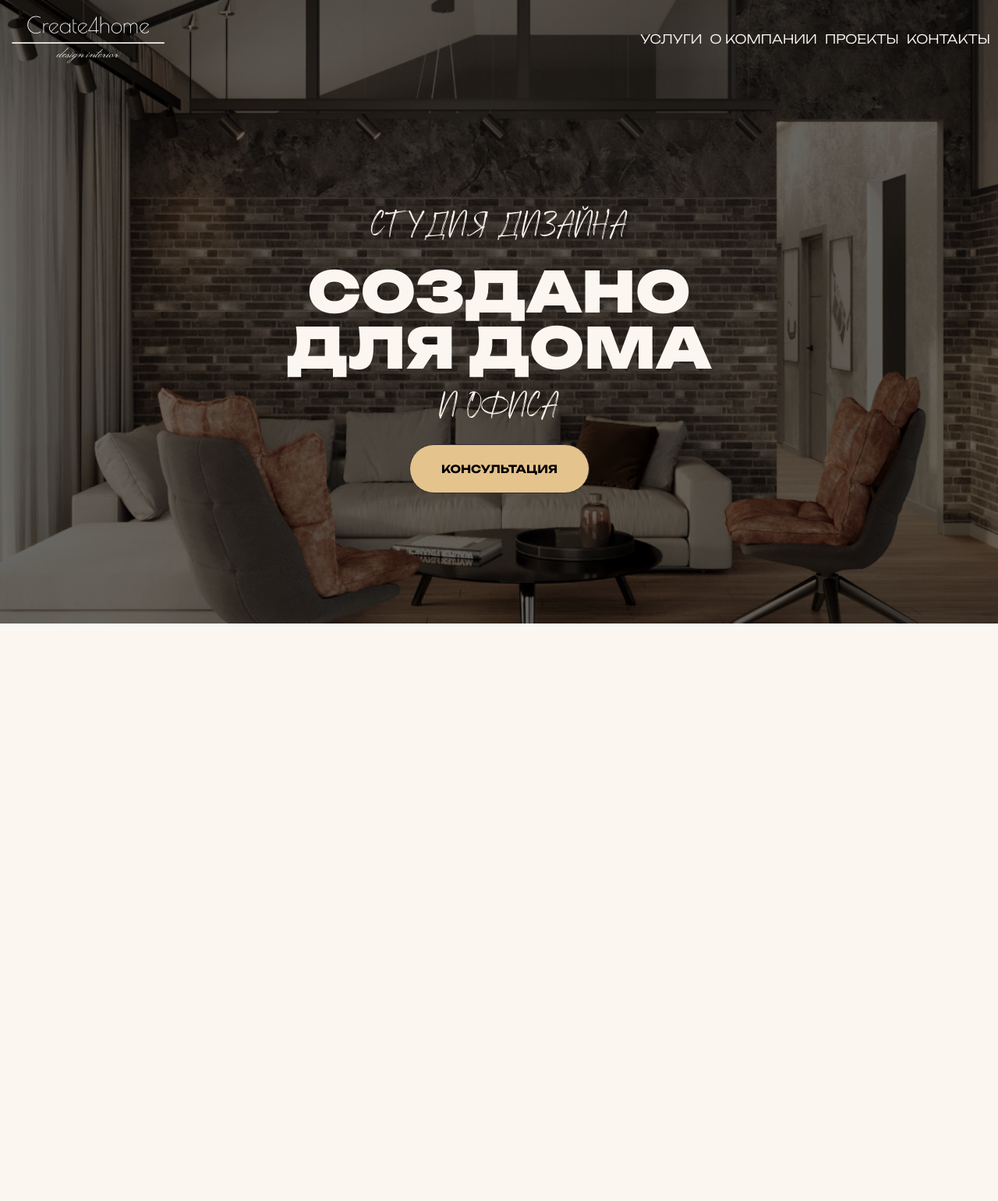
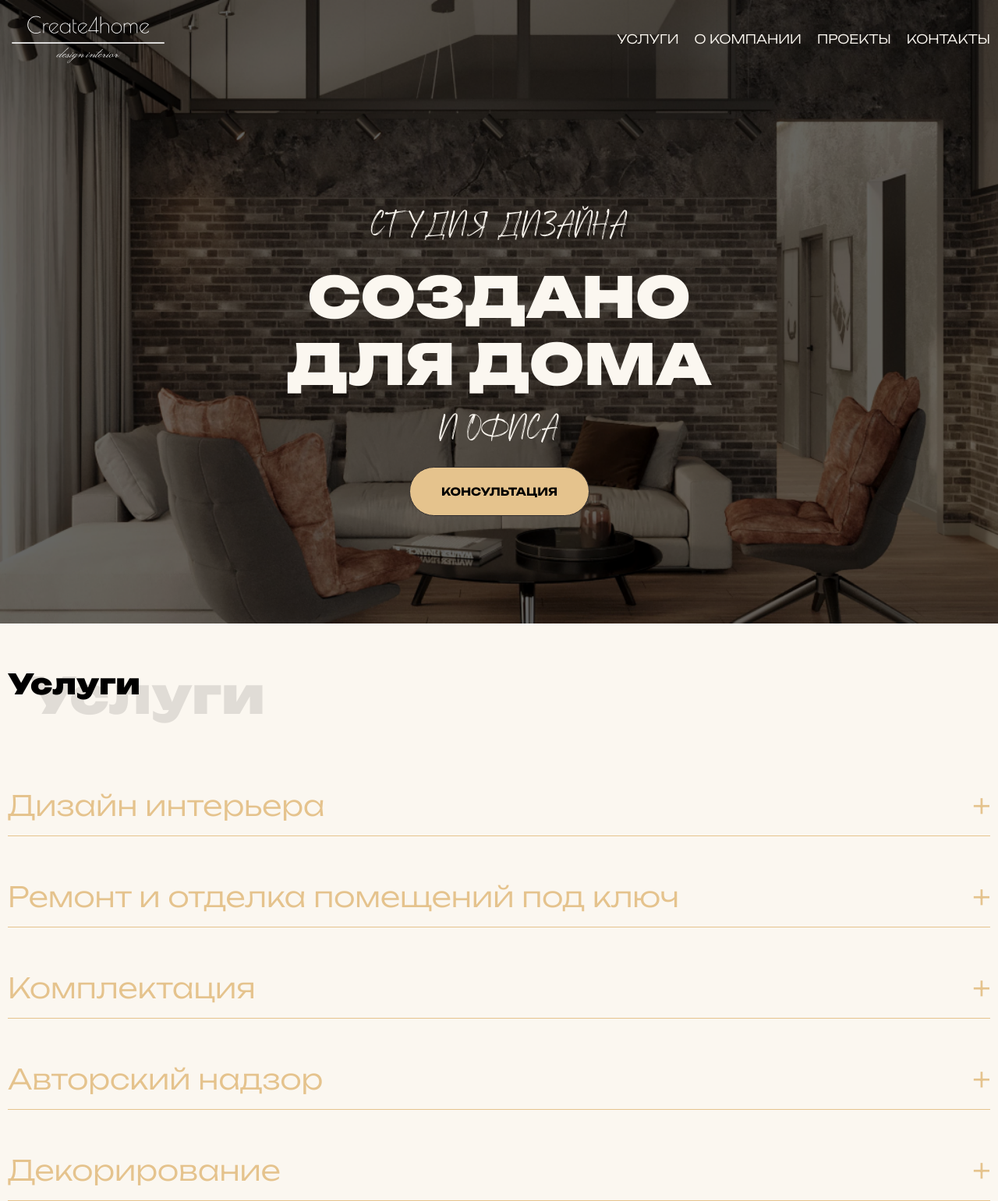
Before and after one commit to FoxWithMatches/create4home, a plain HTML site: page index.html in a window 1280 px wide. Shown: the whole page at 78% size. Before the commit the page ends 800 px from the top, so only its background shows below. Drawn offline with Linux system fonts and the light colour scheme; files whose address does not match are found by name.

Commit message:
services item

```diff
--- a/index.html
+++ b/index.html
@@ -13,7 +13,6 @@
 
     <!--Header-->
     <div class="page_intro">
-        <!-- <img src="./img/intro.png" alt="background"> -->
         <div class="container">
             <div class="header">
                 <img src="./img/logo.png" alt="logo" class="logo">
@@ -24,19 +23,50 @@
                     <nav class="nav-item">Контакты</nav>
                 </div>
             </div>
+
+      <!--Intro-->
             <div class="intro">
-                <h2 class="h2">студия дизайна</h2>
-                <h1 class="h1">Создано для дома</h1>
-                <h2 class="h2 h2_down">и офиса</h2>
+                <h2 class="name-h2">студия дизайна</h2>
+                <h1 class="name">Создано для дома</h1>
+                <h2 class="name-h2 h2_down">и офиса</h2>
                 <div class="btn_position">
                     <button class="btn">консультация</button>
                 </div>
-
+        </div>
         </div>
     </div>
+
+    <!--Services-->
+    <div class="container">
+        <div class="headline">
+            <h2 class="h2">Услуги</h2>
+            <h1 class="h1">Услуги</h1>
+        </div>
+
+        <div class="services">
+            <div class="services_item">
+                <p>Дизайн интерьера</p>
+                <p>+</p>
+            </div>
+            <div class="services_item">
+                <p>Ремонт и отделка помещений под ключ </p>
+                <p>+</p>
+            </div>
+            <div class="services_item">
+                <p>Комплектация</p>
+                <p>+</p>
+            </div>
+            <div class="services_item">
+                <p>Авторский надзор</p>
+                <p>+</p>
+            </div>
+            <div class="services_item">
+                <p>Декорирование</p>
+                <p>+</p>
+            </div>
+        </div>
     </div>
-    <!--Intro-->
-    <!--Services-->
+
     <!--About-->
     <!--Projects-->
     <!--Contacts-->
--- a/style.css
+++ b/style.css
@@ -73,6 +73,8 @@ body {
     font-family: 'Unbounded-Light', sans-serif;
 }
 
+/* Header */
+
 .header {
     display: flex;
     justify-content: space-between;
@@ -86,13 +88,41 @@ body {
 }
 
 .nav-item {
+    position: relative;
     text-transform: uppercase;
-    padding-left: 10px;
+    padding-left: 20px;
+}
+
+.nav-item::after {
+    content: "";
+    display: block;
+    position: absolute;
+    right: 0;
+    bottom: -5px;
+    width: 0;
+    height: 2px;
+    background-color: #FBF7F0;
+    transition: width 0.5s;
+    opacity: 0.7;
+}
+
+.nav-item:hover::after {
+    content: "";
+    width: 100%;
+    display: block;
+    position: absolute;
+    left: 0;
+    bottom: -5px;
+    height: 2px;
+    background-color: #FBF7F0;
+    transition: width 0.5s;
 }
 
 .nav-item:first-child {
     padding-left: none;
 }
+
+/* Intro */
 
 .intro {
     text-align: center;
@@ -103,19 +133,19 @@ body {
     margin-top: 170px;
 }
 
-.h2 {
+.name-h2 {
     font-family: 'StandingFlowerScriptPersonal-L31Y3';
     font-size: 48px;
     text-transform: uppercase;
     margin: 0;
 }
 
-.h1 {
+.name {
     font-family: 'Unbounded-Black';
     font-size: 72px;
     width: 610px;
     margin: 0 auto;
-    line-height: 100%;
+    line-height: 120%;
     text-transform: uppercase;
 }
 
@@ -147,3 +177,50 @@ body {
     box-shadow: 5px 40px -10px rgba(0,0,0,0.57);
     transition: all 0.4s ease 0s;
 }
+
+/* Services */
+
+.headline {
+    margin: 60px 0;
+    position: relative;
+}
+
+.h2 {
+    font-size: 36px;
+    font-family: 'Unbounded-Black';
+}
+
+.h1 {
+    font-size: 64px;
+    font-family: 'Unbounded-Black';
+    opacity: 10%;
+
+    position: absolute;
+    top: 0;
+    left: 28px;
+}
+
+.services {
+    display: flex;
+    flex-direction: column;
+}
+
+.services_item {
+    display: flex;
+    justify-content: space-between;
+
+    font-family: 'Unbounded-Light';
+    font-size: 36px;
+    color: #E5C38D;
+    border-bottom: solid 1px #E5C38D;
+    padding: 60px 0 20px 0;
+
+    transition: all 0.4s ease 0s;
+}
+
+.services_item:hover {
+    cursor: pointer;
+    letter-spacing: 1px;
+
+    transition: all 0.4s ease 0s;
+}
```
